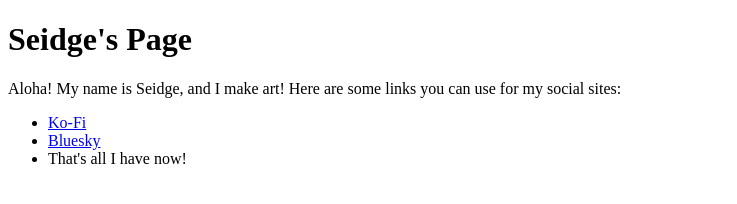
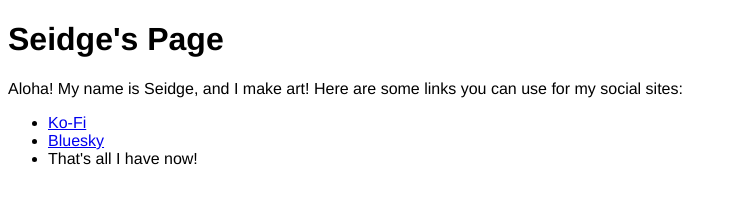
Before and after one commit to seidgethemage/seidgethemage.github.io, a plain HTML site: page index.html in a window 1280 px wide. Shown: the whole page, without its empty margins (0-737 px from the left). Drawn offline with Linux system fonts and the light colour scheme.

Commit message:
Update index.html

```diff
--- a/index.html
+++ b/index.html
@@ -5,6 +5,11 @@
     <meta name="description" content="A portfolio for Seidge">
     <meta name="viewport" content="width=device-width, initial-scale=1.0">
     <title>Seidge's Page</title>
+    <style>
+      body {
+        font-family: ariel, helvetica, sans-serif;
+      }
+    </style>
   </head>
   <body>
     <h1>Seidge's Page</h1>
```
